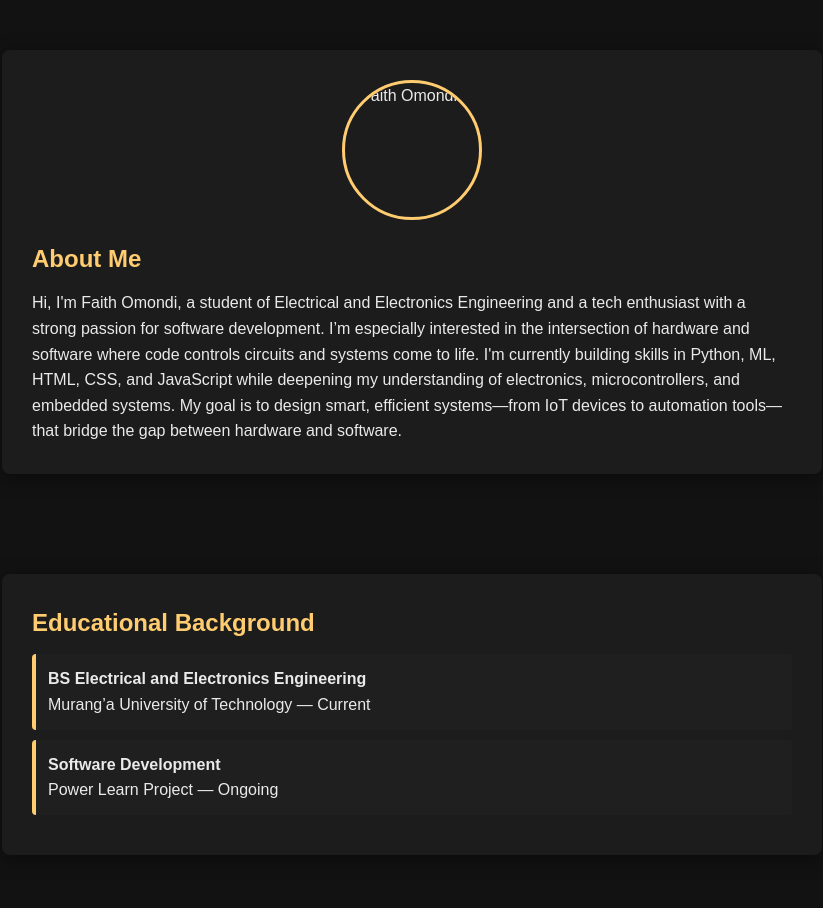
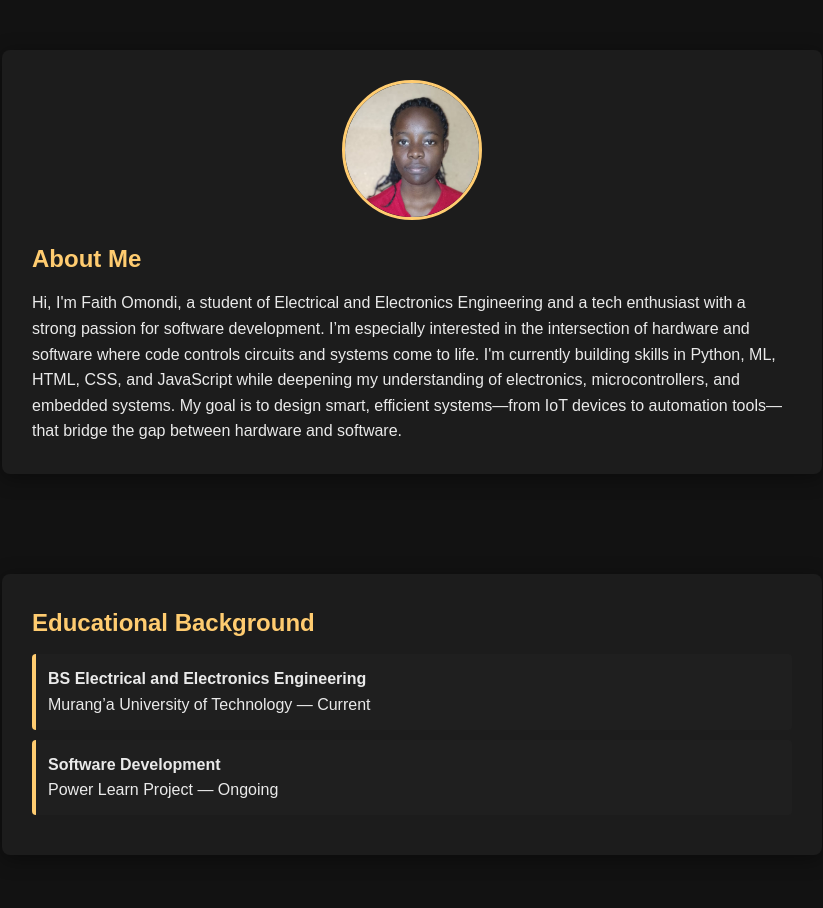
Before and after one commit to Falcorn-12/PLP_HCKT, a plain HTML site: page index.html in a window 1280 px wide. Shown: the top 908 px of the page, without its empty margins (228-1051 px from the left). Drawn offline with Linux system fonts and the light colour scheme.

Commit message:
Update index.html

```diff
--- a/index.html
+++ b/index.html
@@ -143,7 +143,7 @@
   <!-- About Section -->
   <section id="about">
     <div class="container">
-      <img src="faith-omondi.jpg" alt="Faith Omondi" class="profile-img">
+      <img src="Images/faith-omondi.jpg" alt="Faith Omondi" class="profile-img">
       <h2>About Me</h2>
       <p>
         Hi, I'm Faith Omondi, a student of Electrical and Electronics Engineering and a tech enthusiast with a strong passion for software development.
```
